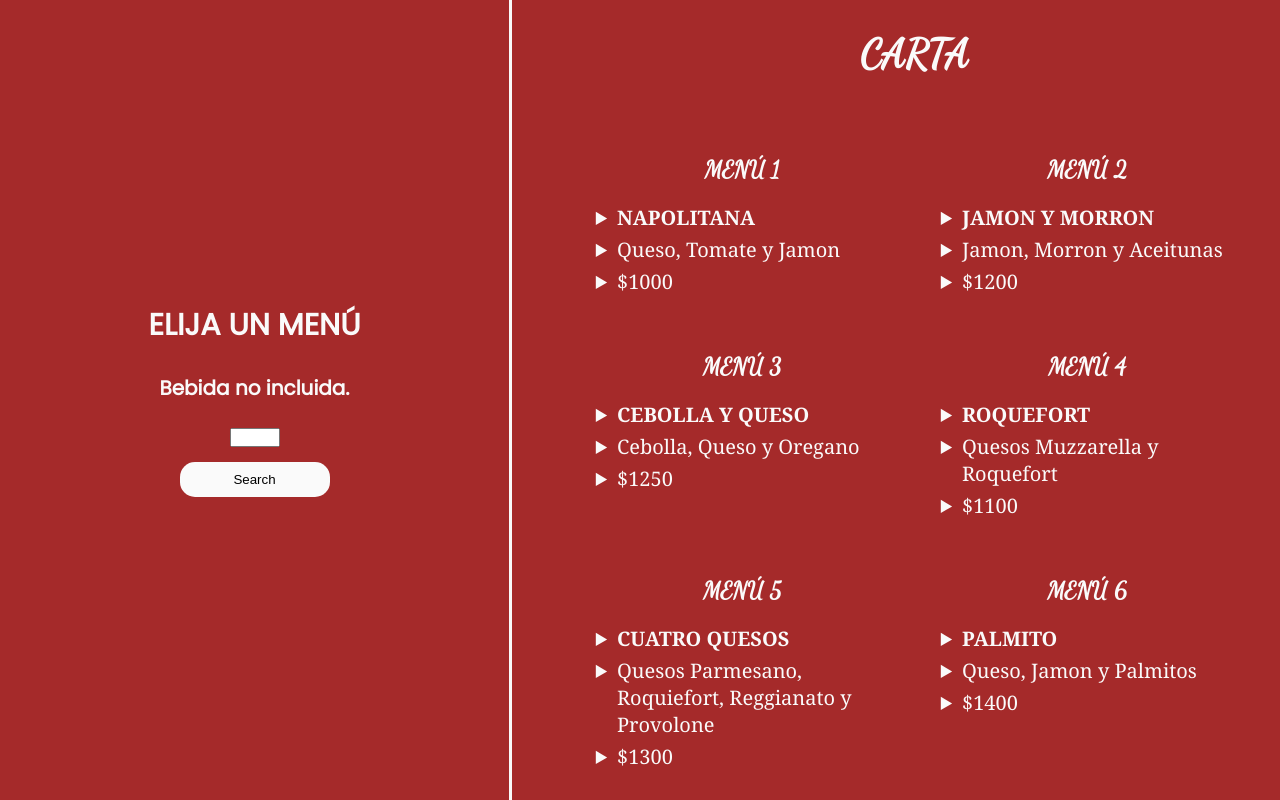
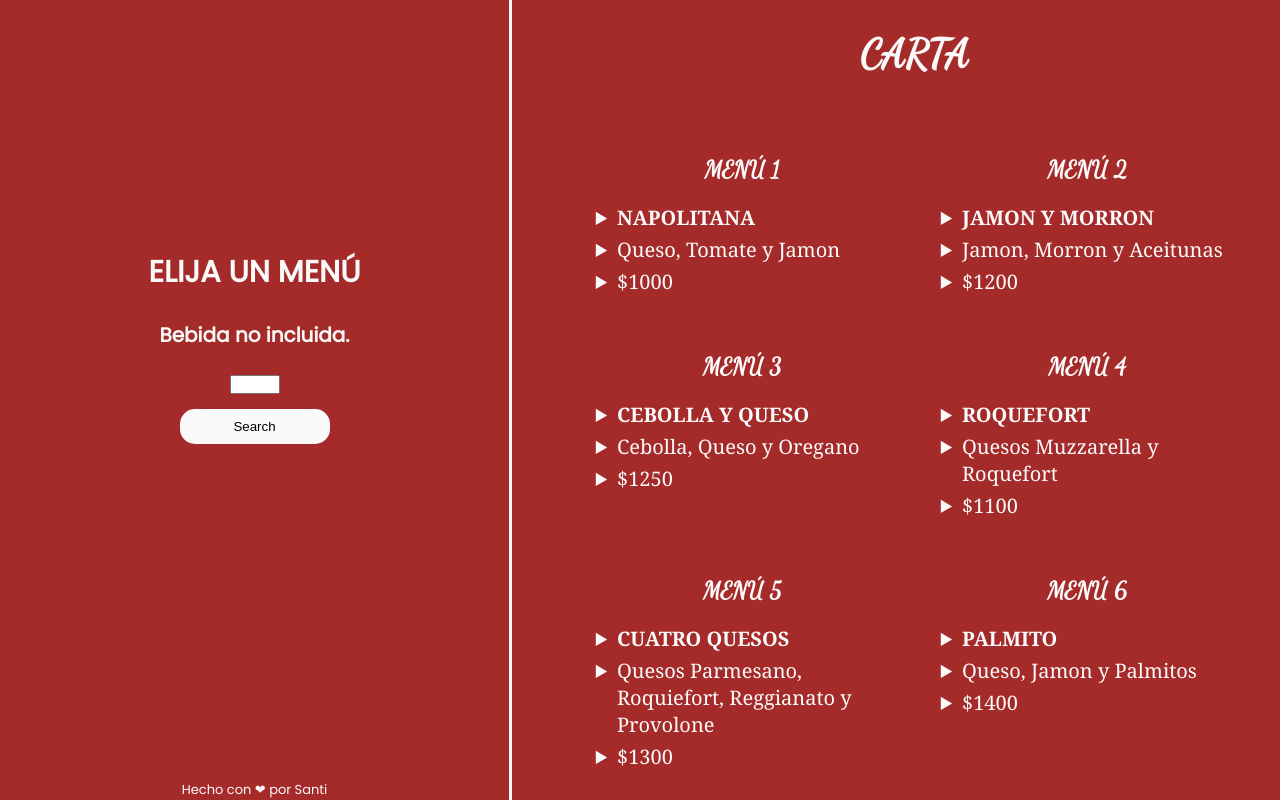
Before and after one commit to santiimadariaga/Entrega-N2-Nucba, a plain HTML site: page index.html in a window 1280 px wide. Drawn offline with Linux system fonts and the light colour scheme.

Commit message:
Detalles

```diff
--- a/assets/main.js
+++ b/assets/main.js
@@ -58,9 +58,14 @@ const init = (e) => {
 
   const inputValue = input.value.trim();
 
-  const arrayFinded = arrayDePizzas.find((num) => num.id === +inputValue);
+  if (inputValue <= 6 && inputValue > 0) {
+    const arrayFinded = arrayDePizzas.find((num) => num.id === +inputValue);
 
-  renderPizza(arrayFinded);
+    renderPizza(arrayFinded);
+  } else {
+    namePizza.textContent = `Por favor ingrese un menú válido`;
+    pricePizza.textContent = "";
+  }
 
   resetInput();
 };
--- a/assets/styles.css
+++ b/assets/styles.css
@@ -11,26 +11,37 @@ body {
 
 .container {
   width: 100%;
-  height: 100%;
+  height: 100vh;
   display: flex;
   gap: 95px;
 }
 
 .sec1 {
   width: 40%;
-  height: 100vh;
   display: flex;
   flex-direction: column;
-  justify-content: center;
+  justify-content: space-between;
   align-items: center;
-  gap: 25px;
 
   font-family: "Poppins", sans-serif;
-
   font-size: 20px;
   color: #fafafa;
 
   border-right: 3px solid #fafafa;
+}
+
+.form-field {
+  display: flex;
+  flex-direction: column;
+  justify-content: space-between;
+  align-items: center;
+  gap: 25px;
+
+  padding-top: 250px;
+}
+
+.my {
+  font-size: small;
 }
 
 #form {
@@ -61,7 +72,6 @@ button:hover {
 
 .sec2 {
   width: 50%;
-  height: 100vh;
   padding: 30px 0;
   display: flex;
   flex-direction: column;
--- a/index.html
+++ b/index.html
@@ -15,12 +15,17 @@
 <body>
     <main class="container">
         <section class="sec1">
-            <h2 id="h2">ELIJA UN MEN&Uacute;</h2>
-            <h4 id="h4">Bebida no incluida.</h4>
-            <form id="form">
-                <input type="number" max="6" min="1" name="" id="input" />
-                <button type="submit">Search</button>
-            </form>
+            <div class="form-field">
+                <h2 id="h2">ELIJA UN MEN&Uacute;</h2>
+                <h4 id="h4">Bebida no incluida.</h4>
+                <form id="form">
+                    <input type="number" name="" id="input" />
+                    <button type="submit">Search</button>
+                </form>
+            </div>
+            <div class="my">
+                <p>Hecho con ❤ por Santi</p>
+            </div>
         </section>
         <section class="sec2">
             <h1 class="text-title">CARTA</h1>
```
